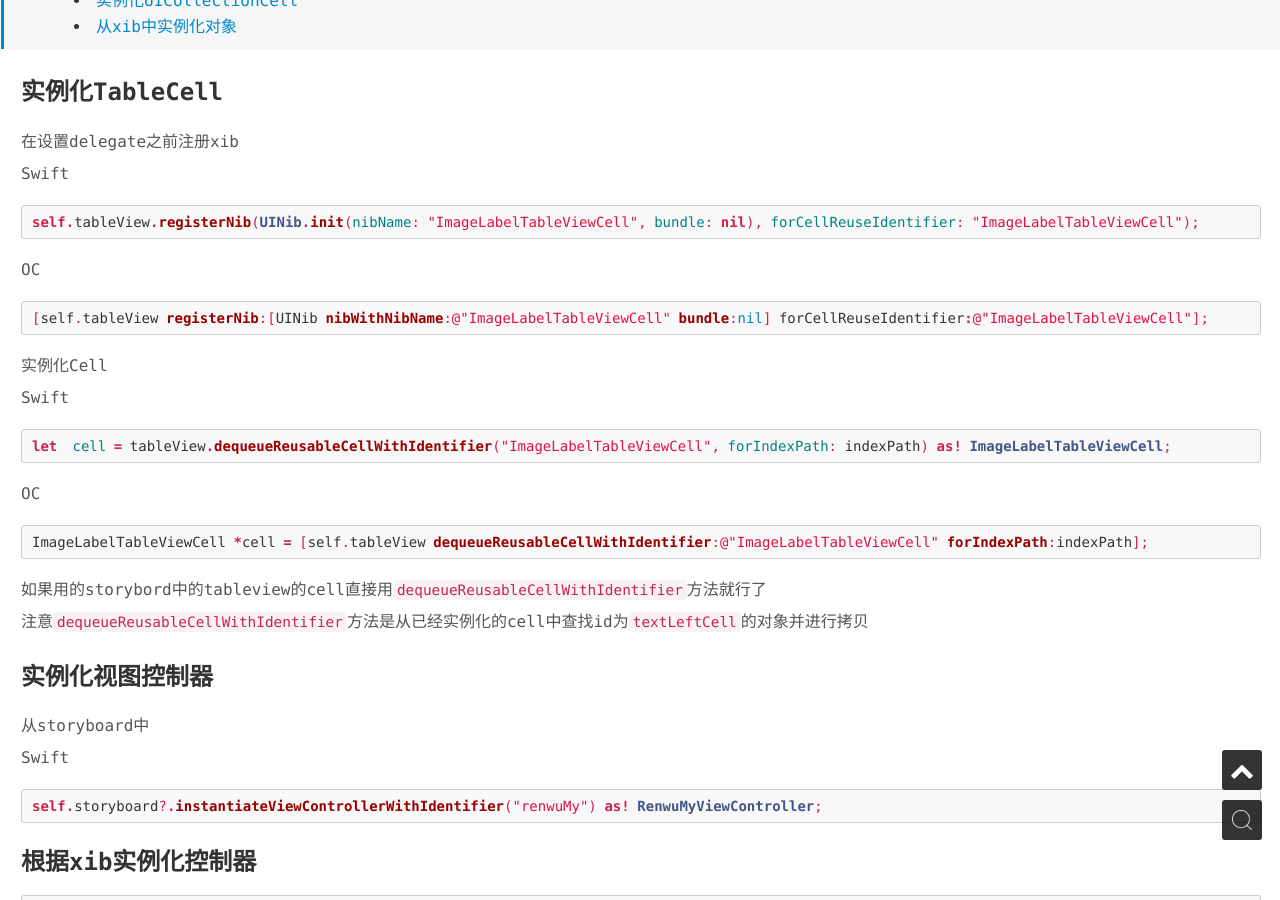
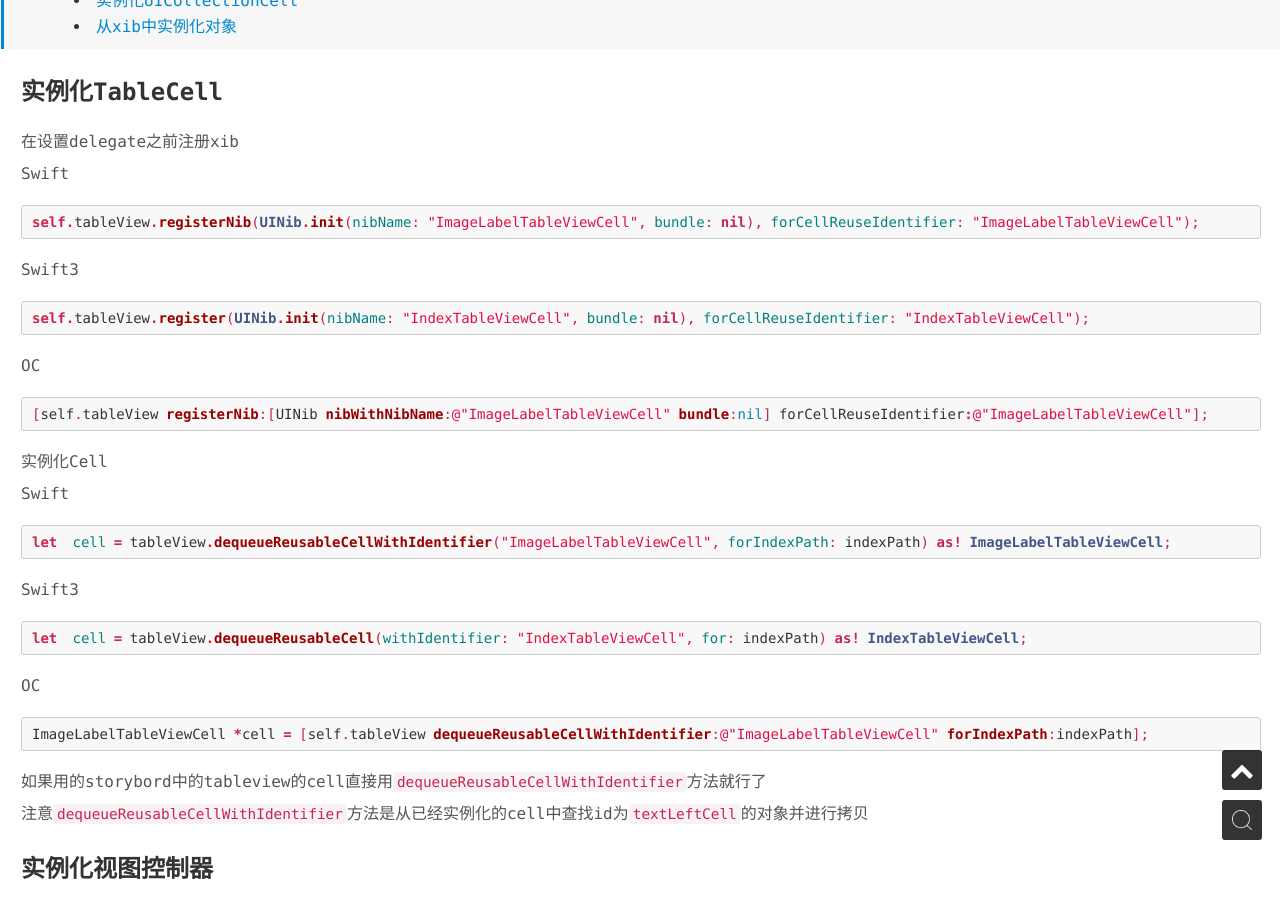
Before and after one commit to psvmc/myblog_jekyll, a Jekyll site: the page built from _posts/2015-08-20-ios-instance.md, in a window 1280 px wide and 900 px high, scrolled down 507 px. Built offline with Jekyll 4.4.1, drawn with Linux system fonts in a browser that asks for light colours; nearby versions of some CDN libraries.

Commit message:
文章更新

````diff
--- a/_posts/2015-08-20-ios-instance.md
+++ b/_posts/2015-08-20-ios-instance.md
@@ -17,6 +17,12 @@ Swift
 self.tableView.registerNib(UINib.init(nibName: "ImageLabelTableViewCell", bundle: nil), forCellReuseIdentifier: "ImageLabelTableViewCell");
 ```
 
+Swift3
+
+```swift
+self.tableView.register(UINib.init(nibName: "IndexTableViewCell", bundle: nil), forCellReuseIdentifier: "IndexTableViewCell");
+```
+
 OC
 
 ```objc
@@ -29,6 +35,12 @@ Swift
 
 ```swift
 let  cell = tableView.dequeueReusableCellWithIdentifier("ImageLabelTableViewCell", forIndexPath: indexPath) as! ImageLabelTableViewCell;
+```
+
+Swift3
+
+```swift
+let  cell = tableView.dequeueReusableCell(withIdentifier: "IndexTableViewCell", for: indexPath) as! IndexTableViewCell;
 ```
 
 OC
````
